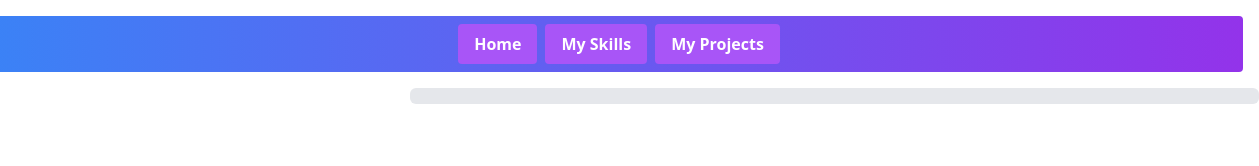
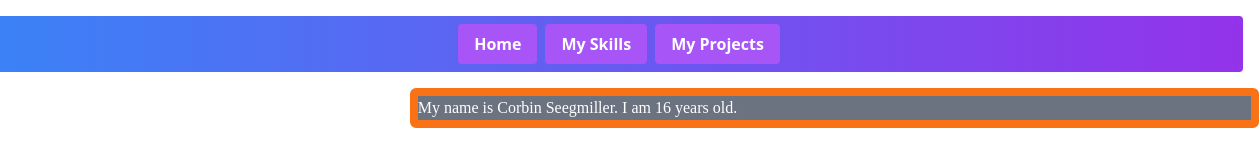
Before and after one commit to corbinseeg/27seegmcord.github.io, a website: page index.html in a window 1280 px wide. Shown: the full height of the page, 21-1280 px from the left. Drawn offline with nearby package versions, Linux system fonts and the light colour scheme.

Commit message:
Revert file structure

```diff
--- a/src/index.html
+++ b/index.html
@@ -6,6 +6,9 @@
     <meta name="viewport" content="width=device-width, initial-scale=1.0">
 
     <link href=”https://unpkg.com/tailwindcss@^2/dist/tailwind.min.css” rel=”stylesheet”>
+    <link rel="preconnect" href="https://fonts.googleapis.com">
+    <link rel="preconnect" href="https://fonts.gstatic.com" crossorigin>
+    <link href="https://fonts.googleapis.com/css2?family=Fira+Code:wght@300..700&display=swap" rel="stylesheet">
     <script src="https://cdn.tailwindcss.com"></script>
 
      <link href="style.css" rel="stylesheet" type="text/css">
@@ -22,9 +25,10 @@
     </header>
     <main>
         <div class="grid grid-cols-3 gap-3">
+            <!-- Get an image of me -->
             <img class="rounded-md border-8 bg-gradient-to-r from-gray-500 to-white col-span-1">
-            <div class="rounded-md border-8 bg-orange-400 col-span-2">
-                <p></p>
+            <div class="rounded-md border-8 border-orange-500 col-span-2 text-white bg-gray-500">
+                <p>My name is Corbin Seegmiller. I am 16 years old.</p>
             </div>
         </div>
     </main>
```
Also changed, not shown: output.css (added), projects.html (renamed from src/projects.html), skills.html (renamed from src/skills.html), style.css (renamed from src/style.css).
